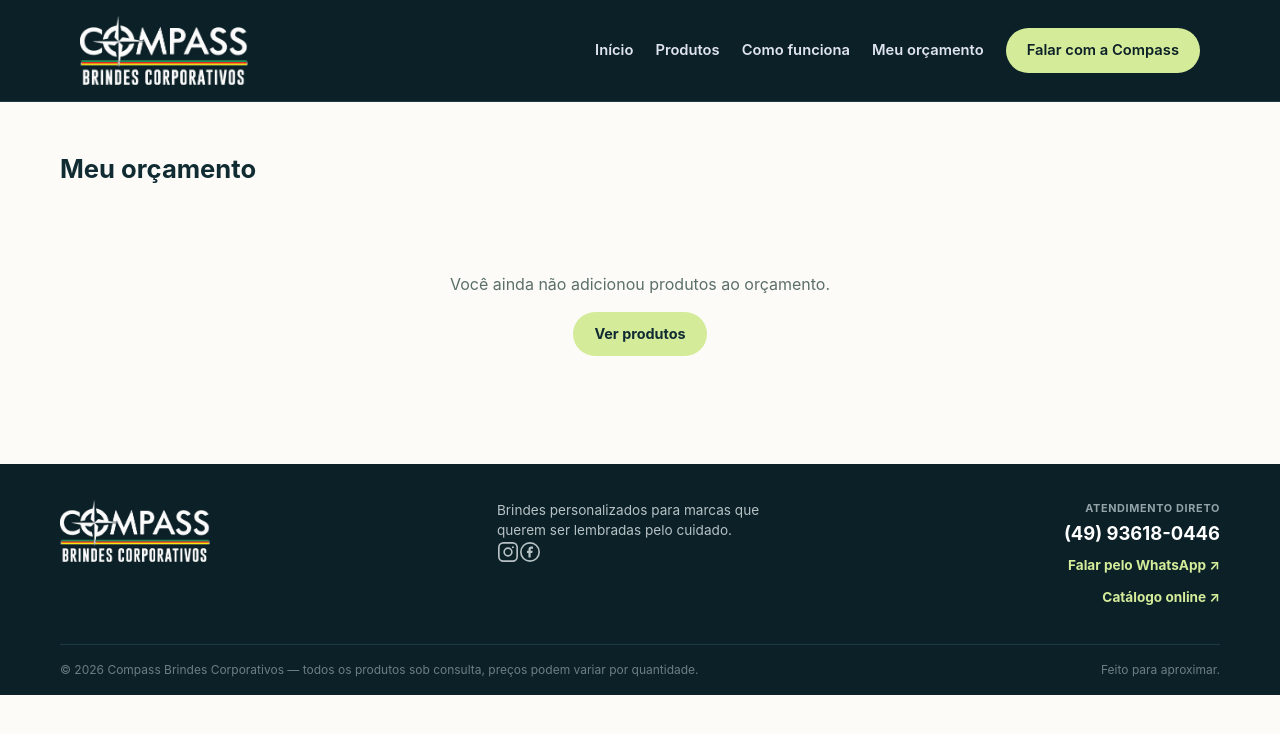
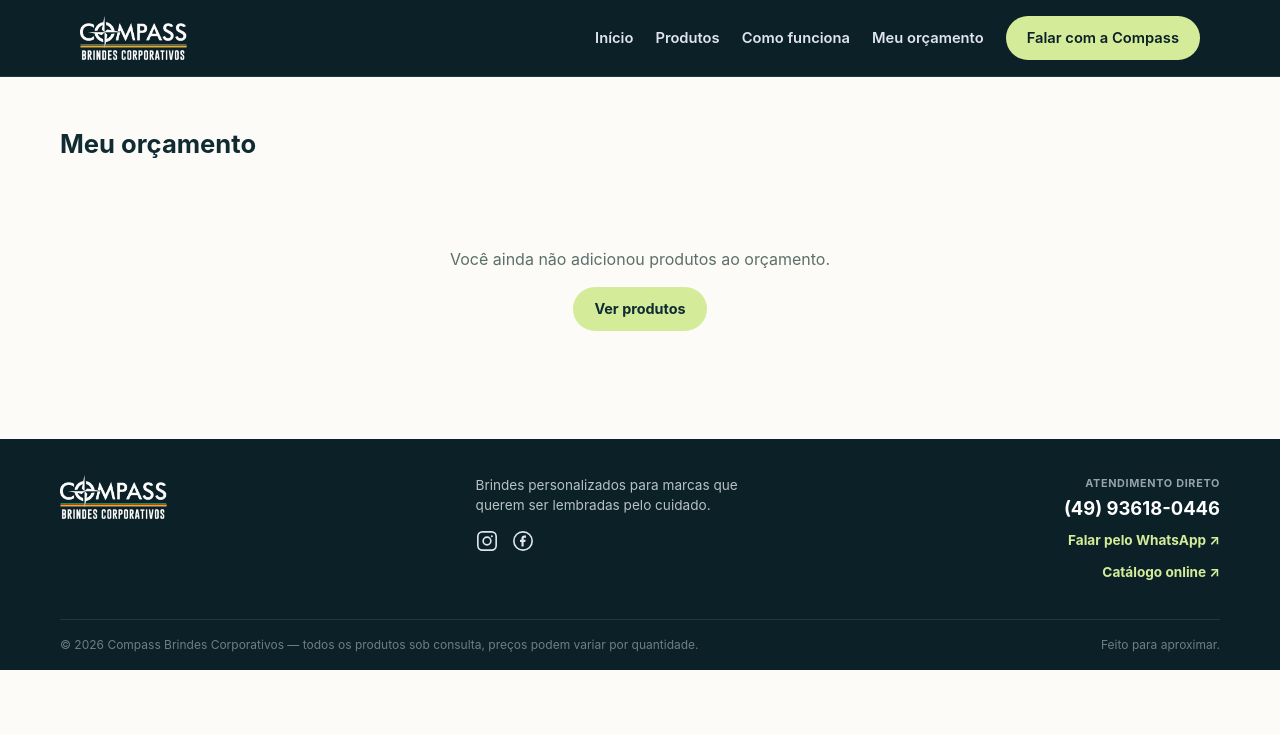
Before and after one commit to compassbrindes-stack/compass-brindes, a Next.js app: page /orcamento in a window 1280 px wide. Shown: the top 734 px of the page. Built offline with nearby package versions, Linux system fonts and the light colour scheme.

Commit message:
Update globals.css

```diff
--- a/app/globals.css
+++ b/app/globals.css
@@ -589,3 +589,26 @@ a {
     background: none;
     padding: 0;
 }
+
+
+.logo-img {
+      height: 44px;
+      width: auto;
+      display: block;
+}
+
+.site-footer__social {
+      display: flex;
+      gap: 14px;
+      margin-top: 14px;
+}
+
+.site-footer__social a {
+      color: #dfe4ee;
+      display: inline-flex;
+      transition: color 0.15s ease;
+}
+
+.site-footer__social a:hover {
+      color: var(--color-accent);
+}
```
